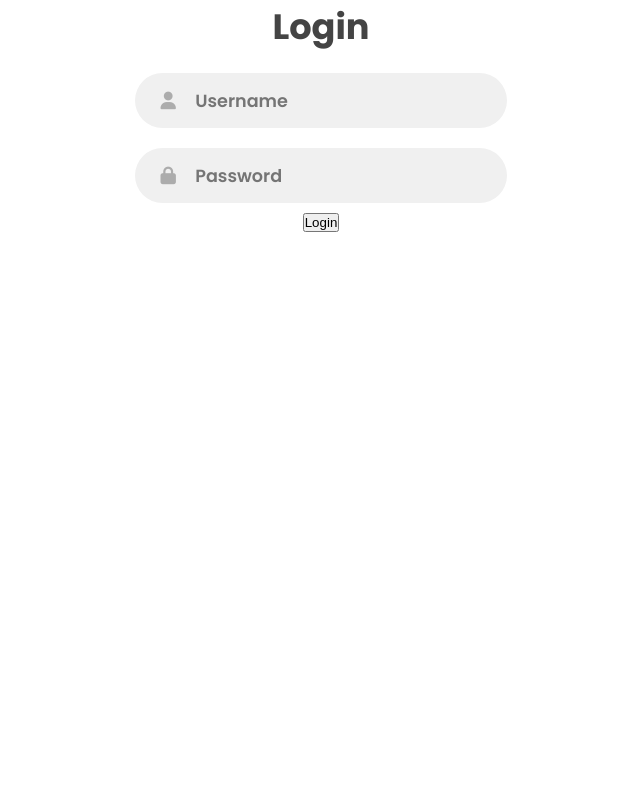
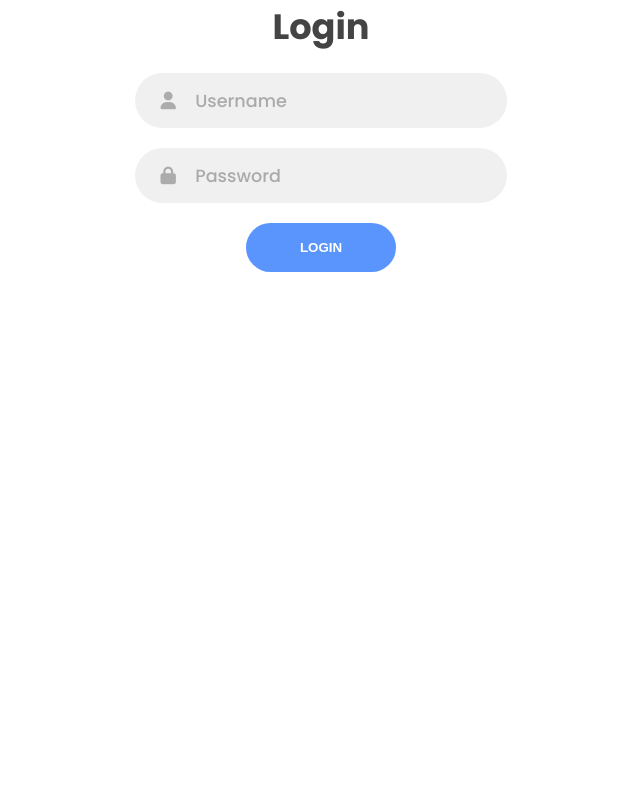
Before and after one commit to Visualtaggy/JinxCoin-Blockchain, a Flask app: page /login in a window 1280 px wide. Shown: the whole page, without its empty margins (319-959 px from the left). Run offline with Flask 2, Linux system fonts and the light colour scheme; parts of the project's set-up code (start-up, migrations or seed data) failed here and were passed over; some libraries are stand-ins or nearby versions.

Commit message:
styling button

```diff
--- a/static/style.css
+++ b/static/style.css
@@ -66,3 +66,25 @@ form {
   font-size: 1.1rem;
   color: #333;
 }
+.input-field input::placeholder {
+  color: #aaa;
+  font-weight: 500;
+}
+.btn {
+  width: 150px;
+  background-color: #5995fd;
+  border: none;
+  outline: none;
+  height: 49px;
+  border-radius: 49px;
+  color: #fff;
+  text-transform: uppercase;
+  font-weight: 600;
+  margin: 10px 0;
+  cursor: pointer;
+  transition: 0.5s;
+}
+
+.btn:hover {
+  background-color: #4d84e2;
+}
```
